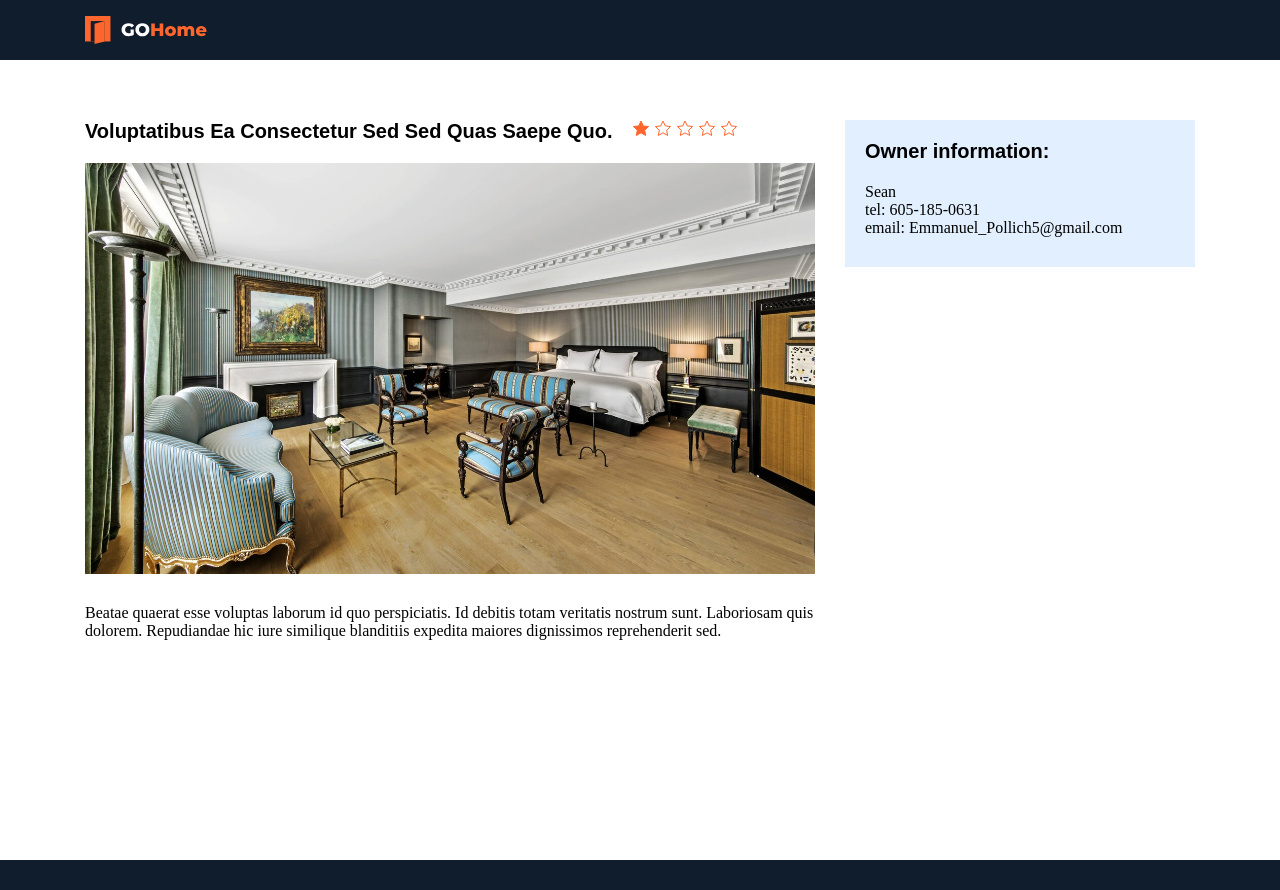
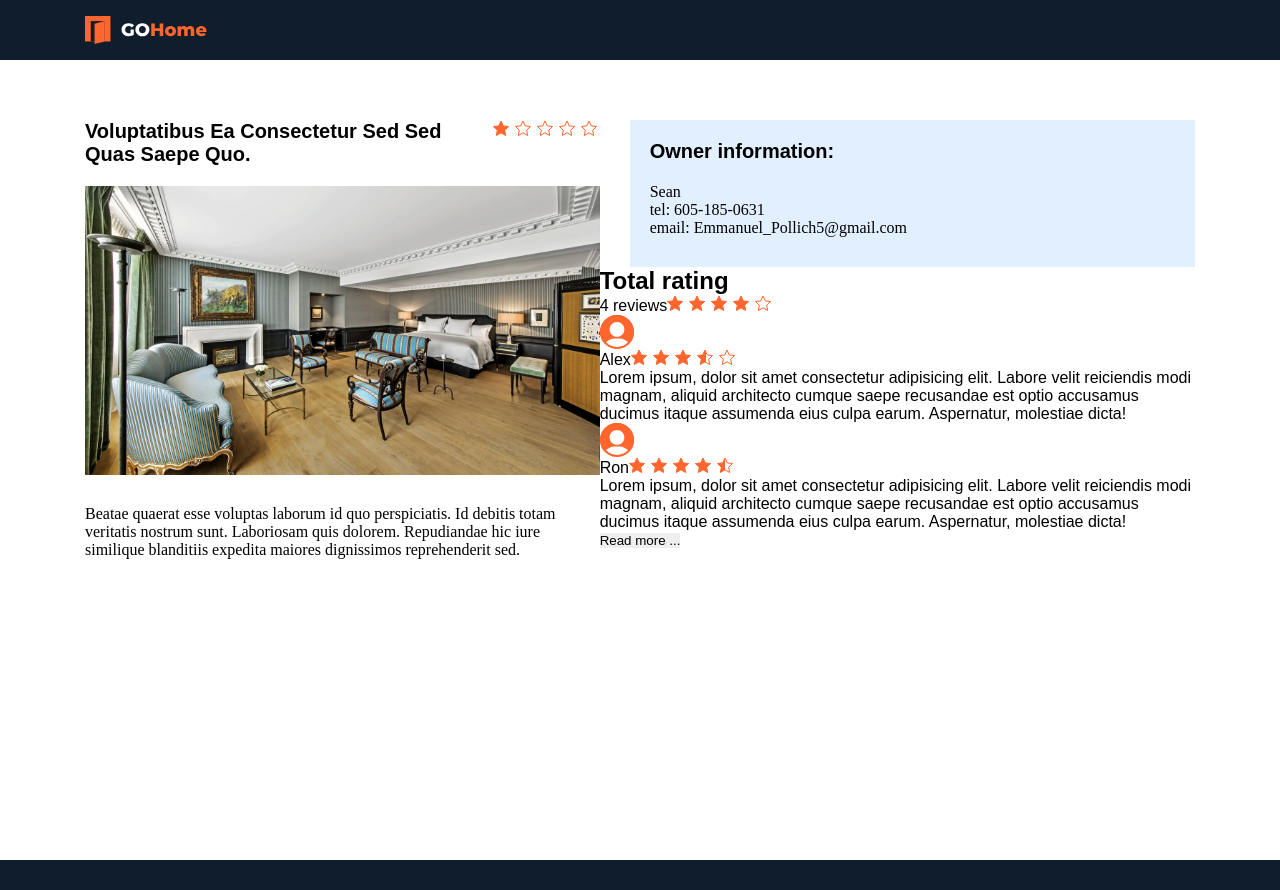
Before and after one commit to ihor-kutsenko/Apartment-Search, a Vue app: page /Apartment-Search/apartments/5f689a2c09b16000e9a2f479 in a window 1280 px wide. Built offline with nearby package versions, Linux system fonts and the light colour scheme.

Commit message:
add apartments reviews

```diff
--- /dev/null
+++ b/src/components/reviews/ReviewsAvatar.vue
@@ -0,0 +1,11 @@
+<template>
+  <img src="../../img/avatar.svg" alt="avatar" />
+</template>
+
+<script>
+export default {
+  name: 'ReviewsAvatar',
+};
+</script>
+
+<style lang="scss" scoped></style>
--- /dev/null
+++ b/src/components/reviews/ReviewsHeading.vue
@@ -0,0 +1,33 @@
+<template>
+  <div class="reviews-heading">
+    <ReviewsAvatar />
+    <div class="reviews-heading__content">
+      <span class="reviews-heading__author">{{ author }}</span>
+      <Rating :rating="rating" />
+    </div>
+  </div>
+</template>
+
+<script>
+import Rating from '../starRating/StarRating.vue';
+import ReviewsAvatar from './ReviewsAvatar.vue';
+export default {
+  name: 'ReviewsHeading',
+  components: {
+    Rating,
+    ReviewsAvatar,
+  },
+  props: {
+    author: {
+      type: String,
+      required: true,
+    },
+    rating: {
+      type: Number,
+      default: 0,
+    },
+  },
+};
+</script>
+
+<style lang="scss" scoped></style>
--- /dev/null
+++ b/src/components/reviews/ReviewsItem.vue
@@ -0,0 +1,24 @@
+<template>
+  <section class="reviews-item">
+    <ReviewsHeading :rating="review.rating" :author="review.author" />
+    <p class="reviews-item__content">{{ review.content }}</p>
+  </section>
+</template>
+
+<script>
+import ReviewsHeading from './ReviewsHeading.vue';
+export default {
+  name: 'ReviewsItem',
+  components: {
+    ReviewsHeading,
+  },
+  props: {
+    review: {
+      type: Object,
+      required: true,
+    },
+  },
+};
+</script>
+
+<style lang="scss" scoped></style>
--- /dev/null
+++ b/src/components/reviews/ReviewsList.vue
@@ -0,0 +1,73 @@
+<template>
+  <section class="reviews">
+    <div class="reviews__heading">
+      <h2 class="reviews__title">Total rating</h2>
+      <div class="reviews__rating">
+        <span>{{ amountOfReviews }} reviews</span>
+        <Rating :rating="totalRating" />
+      </div>
+    </div>
+    <ReviewsItem
+      v-for="review in currentReviews"
+      :key="review.author"
+      :review="review"
+    />
+    <button class="reviews__show-more" @click="toggleReviews">
+      {{ buttonText }}
+    </button>
+  </section>
+</template>
+
+<script>
+import ReviewsItem from './ReviewsItem.vue';
+import Rating from '../starRating/StarRating.vue';
+export default {
+  name: 'ReviewsList',
+  components: {
+    ReviewsItem,
+    Rating,
+  },
+  props: {
+    reviews: {
+      type: Array,
+      required: true,
+    },
+  },
+  data() {
+    return {
+      reviewsLimit: 2,
+    };
+  },
+  computed: {
+    totalRating() {
+      const total = this.reviews.reduce(
+        (acc, review) => acc + review.rating,
+        0
+      );
+      return total / this.reviews.length;
+    },
+    amountOfReviews() {
+      return this.reviews.length;
+    },
+    currentReviews() {
+      return this.reviews.slice(0, this.reviewsLimit);
+    },
+    buttonText() {
+      return this.reviewsLimit === this.reviews.length
+        ? 'Hide'
+        : 'Read more ...';
+    },
+  },
+  methods: {
+    toggleReviews() {
+      if (this.reviewsLimit === this.reviews.length) {
+        this.reviewsLimit = 2;
+        return;
+      }
+      this.reviewsLimit = this.reviews.length;
+    },
+  },
+};
+</script>
+
+<style lang="scss" scoped></style>
--- /dev/null
+++ b/src/components/reviews/reviews.json
@@ -0,0 +1,22 @@
+[
+  {
+    "author": "Alex",
+    "content": "Lorem ipsum, dolor sit amet consectetur adipisicing elit. Labore velit reiciendis modi magnam, aliquid architecto cumque saepe recusandae est optio accusamus ducimus itaque assumenda eius culpa earum. Aspernatur, molestiae dicta!",
+    "rating": 3.5
+  },
+  {
+    "author": "Ron",
+    "content": "Lorem ipsum, dolor sit amet consectetur adipisicing elit. Labore velit reiciendis modi magnam, aliquid architecto cumque saepe recusandae est optio accusamus ducimus itaque assumenda eius culpa earum. Aspernatur, molestiae dicta!",
+    "rating": 4.5
+  },
+  {
+    "author": "Marry",
+    "content": "Lorem ipsum, dolor sit amet consectetur adipisicing elit. Labore velit reiciendis modi magnam, aliquid architecto cumque saepe recusandae est optio accusamus ducimus itaque assumenda eius culpa earum. Aspernatur, molestiae dicta!",
+    "rating": 4.8
+  },
+  {
+    "author": "John",
+    "content": "Lorem ipsum, dolor sit amet consectetur adipisicing elit. Labore velit reiciendis modi magnam, aliquid architecto cumque saepe recusandae est optio accusamus ducimus itaque assumenda eius culpa earum. Aspernatur, molestiae dicta!",
+    "rating": 2.8
+  }
+]
--- a/src/pages/Apartment.vue
+++ b/src/pages/Apartment.vue
@@ -3,10 +3,13 @@
     <Container>
       <div class="apartment-page__wrapper">
         <ApartmentsInfo :apartment="apartment" />
-        <ApartmentsOwner
-          :owner="apartment.owner"
-          class="apartment-page__owner"
-        />
+        <div class="apartment-page__additional-info">
+          <ApartmentsOwner
+            :owner="apartment.owner"
+            class="apartment-page__owner"
+          />
+          <ApartmentsList :reviews="reviewsList" />
+        </div>
       </div>
     </Container>
   </main>
@@ -16,7 +19,9 @@
 import Container from '../components/Container/Container.vue';
 import ApartmentsInfo from '../components/apartments/ApartmentsInfo.vue';
 import ApartmentsOwner from '../components/apartments/ApartmentsOwner.vue';
+import ApartmentsList from '../components/reviews/ReviewsList.vue';
 import apartments from '../components/apartments/apartmentsList/apartmentsData.js';
+import reviewsList from '../components/reviews/reviews.json';
 
 export default {
   name: 'Apartment',
@@ -24,12 +29,16 @@ export default {
     Container,
     ApartmentsInfo,
     ApartmentsOwner,
+    ApartmentsList,
   },
   computed: {
     apartment() {
       return apartments.find(
         apartment => apartment.id === this.$route.params.id
       );
+    },
+    reviewsList() {
+      return reviewsList;
     },
   },
 };
```
Also changed, not shown: src/img/avatar.svg (added).
